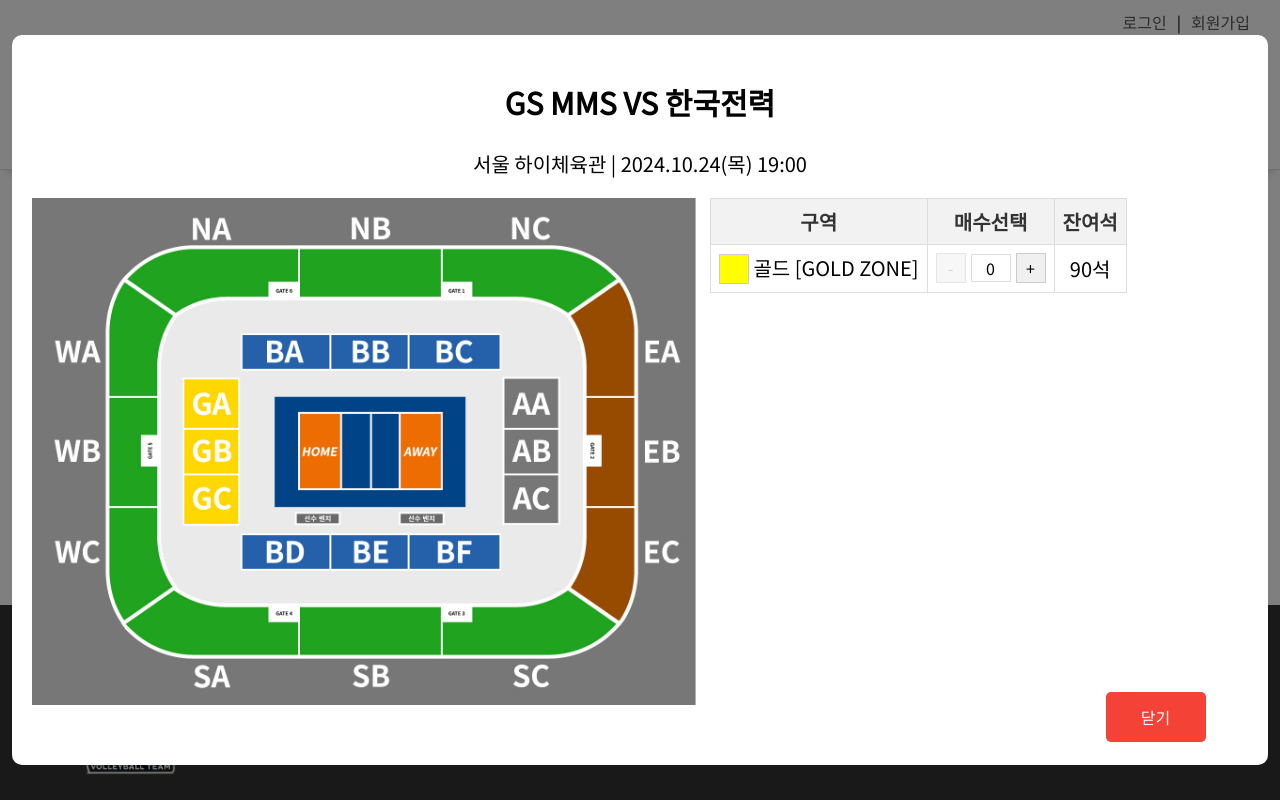
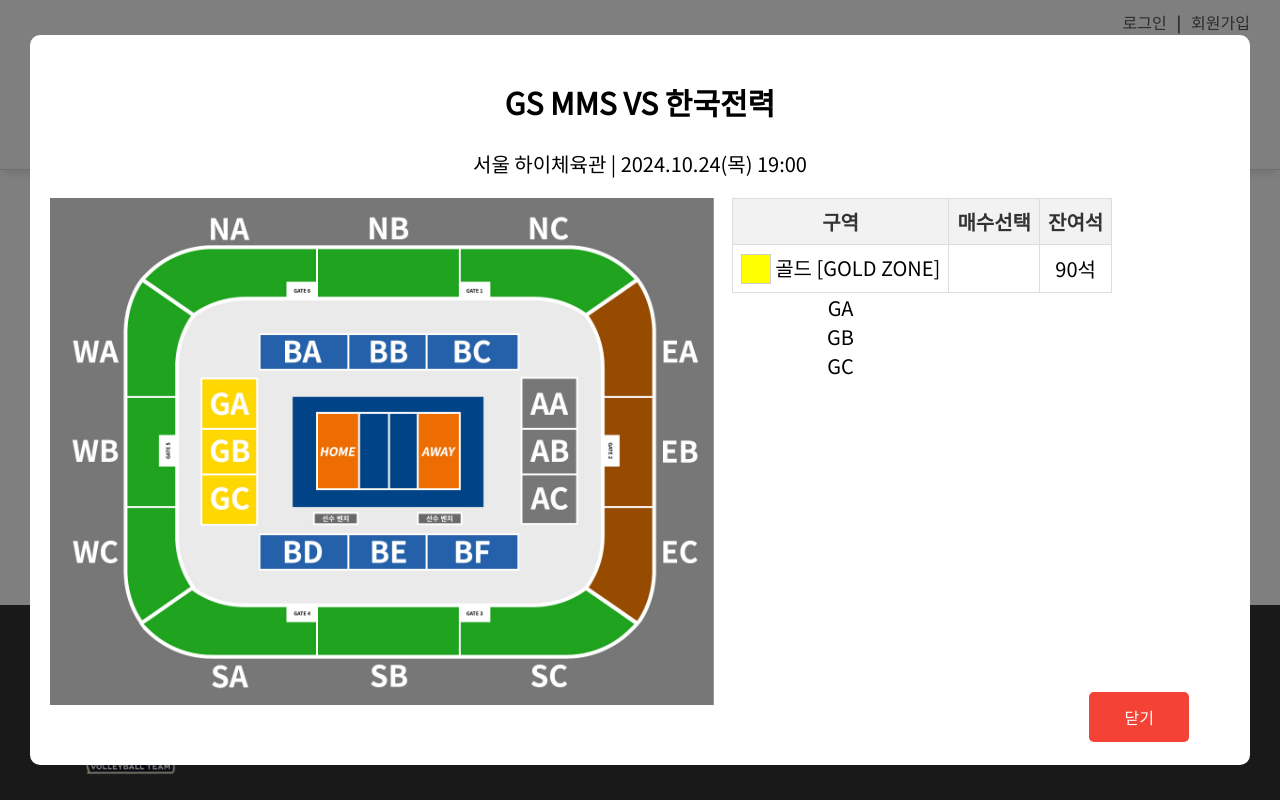
Before and after one commit to seonaaaaa/MMSValleyBall, a Vue app in the folder frontend/: page /ticket/purchase in a window 1280 px wide. Both pictures are taken after a click on the button "예매하기". Shown: the part 501-1301 px from the top of the page. Built offline with nearby package versions, Linux system fonts and the light colour scheme.

Commit message:
ticket 모달 컴포넌트 새로 만듦

```diff
--- a/frontend/src/components/ticket/TicketModal.vue
+++ b/frontend/src/components/ticket/TicketModal.vue
@@ -37,19 +37,28 @@
                             <tbody>
                                 <tr>
                                     <td>
-                                        <input type="button" class="select-zone-btn" @click="selectZone">
+                                        <input type="button" class="select-zone-btn" @click="showDetails">
                                         골드 [GOLD ZONE]
                                     </td>
                                     <td>
-                                        <div class="quantity-selector">
+                                        <!-- <div class="quantity-selector">
                                             <button @click="decreaseQuantity('zone')"
                                                 :disabled="quantities.zone <= 1">-</button>
                                             <input type="text" v-model="quantities.zone" readonly />
                                             <button @click="increaseQuantity('zone')"
                                                 :disabled="quantities.zone >= maxSeats.zone">+</button>
-                                        </div>
+                                        </div> -->
                                     </td>
                                     <td>90석</td>
+                                </tr>
+                                <tr>
+                                    {{ this.zones[0].name }}
+                                </tr>
+                                <tr>
+                                    {{ this.zones[1].name }}
+                                </tr>
+                                <tr>
+                                    {{ this.zones[2].name }}
                                 </tr>
                             </tbody>
                         </table>
@@ -74,10 +83,6 @@ export default {
             default: false,
         },
     },
-
-    components: {
-    },
-
     data() {
         return {
             quantities: {
@@ -86,16 +91,27 @@ export default {
             maxSeats: {
                 zone: 4, // 구역의 최대 구매 가능 잔여석 수
             },
+            zones: [
+                { name: 'GA', quantity: '1~4', fullSeats: '30석' },
+                { name: 'GB', quantity: '1~4', fullSeats: '30석' },
+                { name: 'GC', quantity: '1~4', fullSeats: '30석' }
+            ],
         };
     },
 
     methods: {
+        showDetails() {
+            this.zones = true;
+        },
+
+        // 모달 열기 닫기
         closeModal() {
             this.$emit('close');
         },
         openModal() {
-            this.isModalOpen = true; // 모달 열기
+            this.isModalOpen = true;
         },
+
         // 숫자 버튼
         increaseQuantity(zone) {
             if (this.quantities[zone] < this.maxSeats[zone]) {
```
